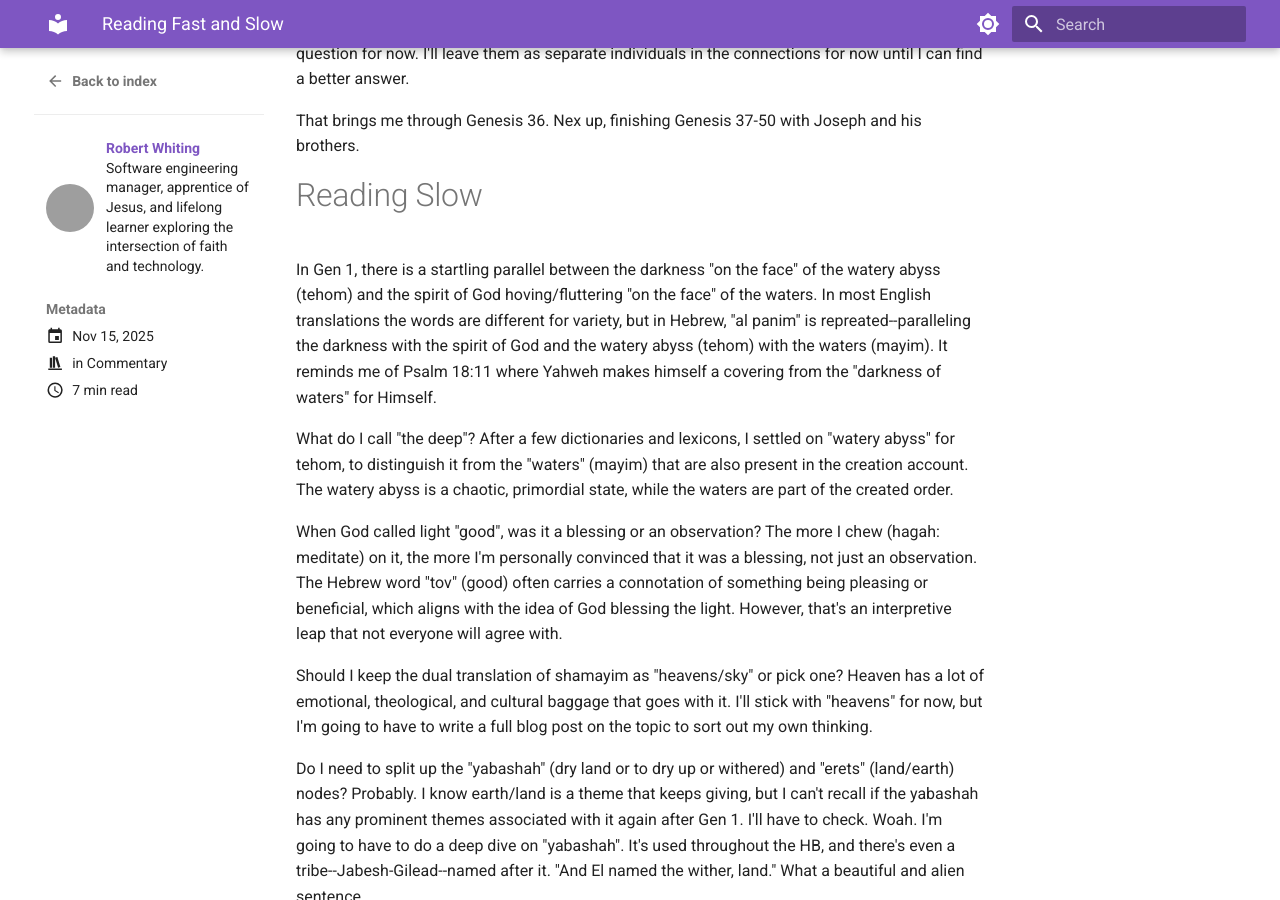
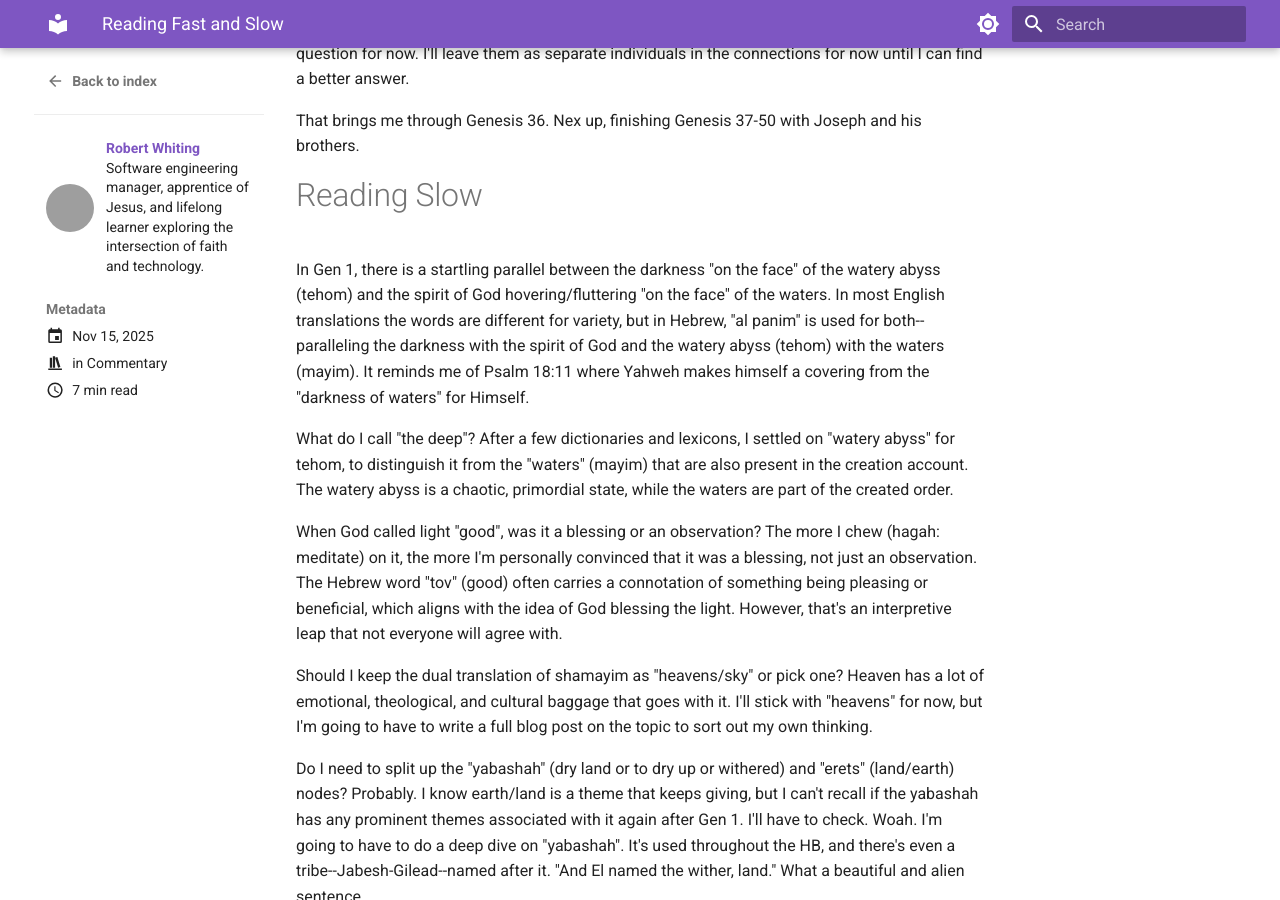
Before and after one commit to whitetreebible/blog, an MkDocs documentation site: the page built from docs/blog/posts/2025-11-15-fast-and-slow.md, in a window 1280 px wide and 900 px high, scrolled down 1505 px. Built offline with MkDocs 1.6.1 and Material for MkDocs 9.7.7, drawn with Linux system fonts in a browser that asks for light colours; grey boxes are pictures that could not be loaded.

Commit message:
fix typo

```diff
--- a/docs/blog/posts/2025-11-15-fast-and-slow.md
+++ b/docs/blog/posts/2025-11-15-fast-and-slow.md
@@ -32,7 +32,7 @@ That brings me through Genesis 36. Nex up, finishing Genesis 37-50 with Joseph a
 
 # Reading Slow
 
-In Gen 1, there is a startling parallel between the darkness "on the face" of the watery abyss (tehom) and the spirit of God hoving/fluttering "on the face" of the waters. In most English translations the words are different for variety, but in Hebrew, "al panim" is repreated--paralleling the darkness with the spirit of God and the watery abyss (tehom) with the waters (mayim). It reminds me of Psalm 18:11 where Yahweh makes himself a covering from the "darkness of waters" for Himself.
+In Gen 1, there is a startling parallel between the darkness "on the face" of the watery abyss (tehom) and the spirit of God hovering/fluttering "on the face" of the waters. In most English translations the words are different for variety, but in Hebrew, "al panim" is used for both--paralleling the darkness with the spirit of God and the watery abyss (tehom) with the waters (mayim). It reminds me of Psalm 18:11 where Yahweh makes himself a covering from the "darkness of waters" for Himself.
 
 What do I call "the deep"? After a few dictionaries and lexicons, I settled on "watery abyss" for tehom, to distinguish it from the "waters" (mayim) that are also present in the creation account. The watery abyss is a chaotic, primordial state, while the waters are part of the created order.
 
```
